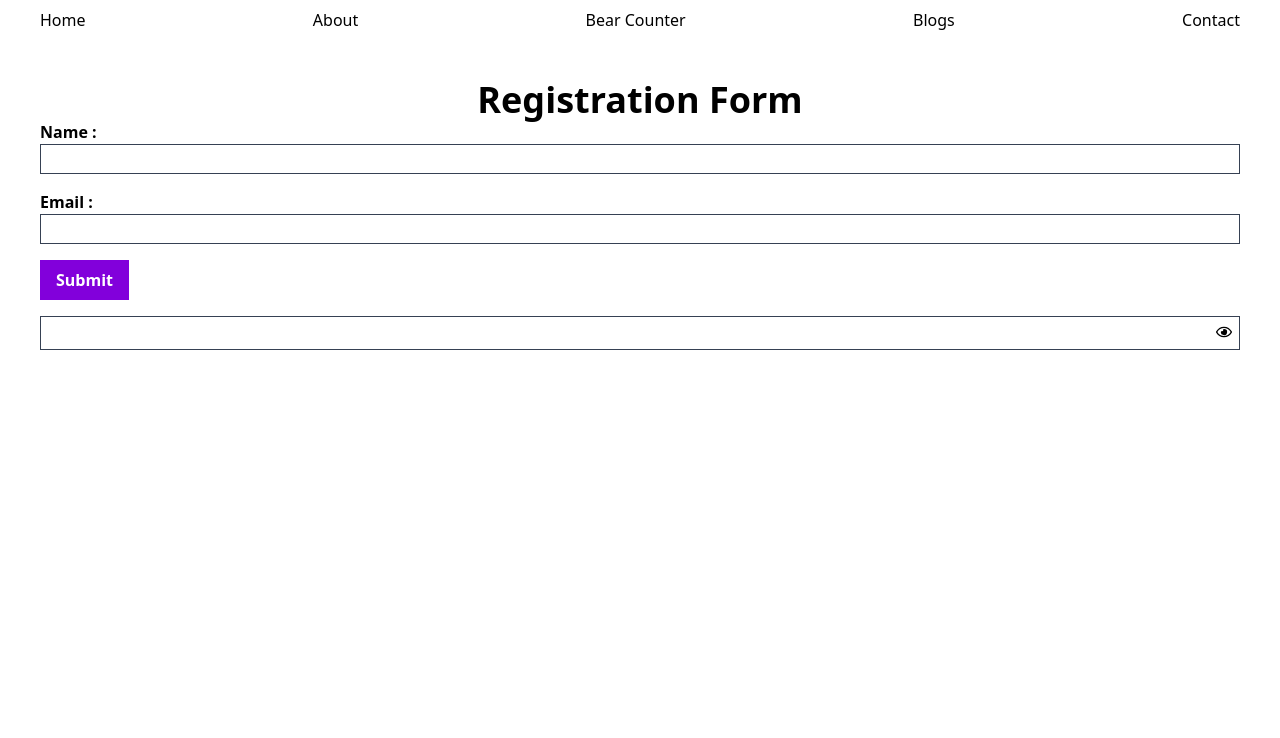
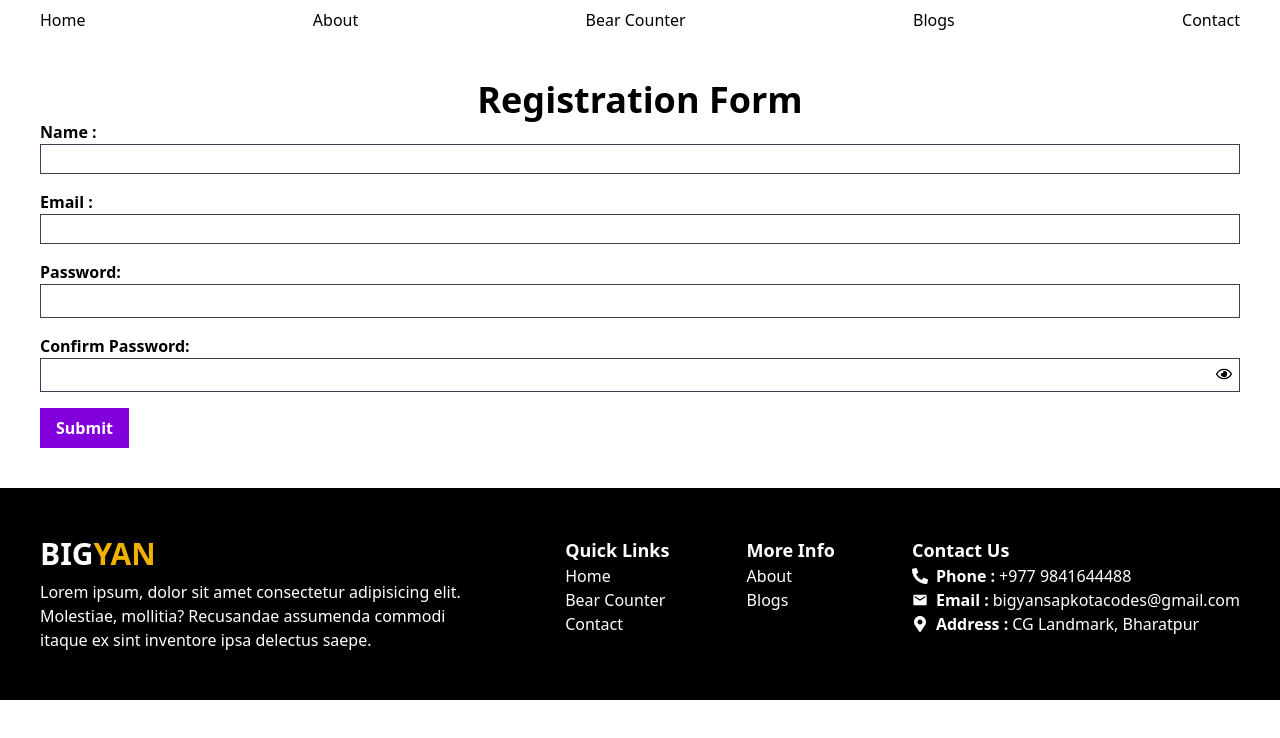
Before and after one commit to bigyan-sapkota/react-intermediate, a React (Vite) app: page /contact in a window 1280 px wide. Shown: the top 738 px of the page. Built offline with nearby package versions, Linux system fonts and the light colour scheme.

Commit message:
add footer, contact form with schema and react-hook-form registration

```diff
--- a/package.json
+++ b/package.json
@@ -13,9 +13,11 @@
     "@tailwindcss/vite": "^4.1.11",
     "react": "^19.1.1",
     "react-dom": "^19.1.1",
+    "react-hook-form": "^7.62.0",
     "react-icons": "^5.5.0",
     "react-router": "^7.8.0",
     "tailwindcss": "^4.1.11",
+    "zod": "^4.0.17",
     "zustand": "^5.0.7"
   },
   "devDependencies": {
--- a/src/app.jsx
+++ b/src/app.jsx
@@ -5,6 +5,7 @@ import AboutPage from "./pages/about-page";
 import BearCounterPage from "./pages/bear-counter-page";
 import BlogPage from "./pages/blogs-page";
 import ContactPage from "./pages/contact-page";
+import Footer from "./components/footer";
 
 export default function App() {
   return (
@@ -19,6 +20,7 @@ export default function App() {
         <Route path="/blogs" element={<BlogPage />} />
         <Route path="/contact" element={<ContactPage />} />
       </Routes>
+      <Footer />
     </BrowserRouter>
   );
 }
--- a/src/components/contact/contact-form.jsx
+++ b/src/components/contact/contact-form.jsx
@@ -1,40 +1,84 @@
 import { FaRegEye, FaRegEyeSlash } from "react-icons/fa";
 import React, { useState } from "react";
+import z from "zod";
+import { useForm } from "react-hook-form";
+
+// const registrationSchema = z.object({
+//   name: z.string().min(2, "Name must be 2 or more characters long"),
+//   email: z.email("The given email is invalid"),
+//   password: z.string().min(6, "Password should contain at least 6 characters"),
+// });
 
 export default function ContactForm() {
   const [isPasswordVisible, setIsPasswordVisible] = useState(false);
+  const { register, handleSubmit } = useForm();
 
   const togglePasswordVisibility = () => {
     setIsPasswordVisible(!isPasswordVisible);
   };
+
   return (
-    <div>
+    <section className="my-10">
       <h1 className="text-4xl font-bold text-center mt-10">
         Registration Form
       </h1>
 
-      <form className="px-10 space-y-4">
-        <Input labelName="name" inputType="text" />
-        <Input labelName="email" inputType="email" />
-        <button className="px-4 py-2 bg-purple-700 text-white font-semibold">
-          Submit
-        </button>
+      <form
+        className="px-10 space-y-4"
+        onSubmit={handleSubmit((data) => console.log(data))}
+      >
+        {/* name */}
+        <div className="flex flex-col">
+          <label className="font-semibold capitalize">Name : </label>
+          <input
+            type="text"
+            className="border border-gray-700 p-1 text-sm"
+            {...register("name")}
+          />
+        </div>
 
+        {/* email */}
+        <div className="flex flex-col">
+          <label className="font-semibold capitalize">Email : </label>
+          <input
+            type="email"
+            className="border border-gray-700 p-1 text-sm"
+            {...register("email")}
+          />
+        </div>
+
+        {/* password */}
         <div className="relative">
+          <label className="font-semibold capitalize">Password: </label>
           <input
             type={isPasswordVisible ? "text" : "password"}
-            className="border-gray-700 border w-full py-1"
+            className="border-gray-700 border w-full py-1 px-1"
+            {...register("password")}
           />
+        </div>
+
+        {/* confirm password */}
+        <div className="relative">
+          <label className="font-semibold capitalize">Confirm Password: </label>
+          <input
+            type={isPasswordVisible ? "text" : "password"}
+            className="border-gray-700 border w-full py-1 px-1"
+          />
+
+          {/* eye icon */}
           <button
             type="button"
-            className="absolute top-2 right-2 cursor-pointer"
+            className="absolute top-8 right-2 cursor-pointer"
             onClick={togglePasswordVisibility}
           >
             {isPasswordVisible ? <FaRegEyeSlash /> : <FaRegEye />}
           </button>
         </div>
+        <button className="px-4 py-2 bg-purple-700 text-white font-semibold">
+          Submit
+        </button>
       </form>
-    </div>
+    </section>
   );
 }
 
--- /dev/null
+++ b/src/components/footer.jsx
@@ -0,0 +1,95 @@
+import { FaMapMarkerAlt, FaPhoneAlt } from "react-icons/fa";
+import { MdEmail } from "react-icons/md";
+import { Link } from "react-router";
+
+export default function Footer() {
+  return (
+    <footer className="bg-black text-white ">
+      <div className="px-10 py-6 lg:py-12 flex flex-col lg:flex-row  gap-8 lg:justify-between max-w-[1350px] mx-auto">
+        {/* logo and description */}
+        <div>
+          <p className="text-3xl font-semibold">
+            BIG<span className="text-yellow-500">YAN</span>
+          </p>
+          <p className="mt-2 max-w-md">
+            Lorem ipsum, dolor sit amet consectetur adipisicing elit. Molestiae,
+            mollitia? Recusandae assumenda commodi itaque ex sint inventore ipsa
+            delectus saepe.
+          </p>
+        </div>
+
+        {/* quick links */}
+        <FooterColumn title="Quick Links" arr={quickLinks} />
+
+        {/* More info */}
+        <FooterColumn title="More Info" arr={moreInfo} />
+
+        {/* Contact Us */}
+        <FooterColumn title="Contact Us" arr={contactInfo} />
+      </div>
+    </footer>
+  );
+}
+
+const FooterColumn = ({ title, arr }) => {
+  return (
+    <div>
+      <h1 className="text-lg font-semibold">{title}</h1>
+      {arr.map((item) => {
+        return (
+          <div key={item.id} className="flex items-center">
+            {item.icon && <div className="mr-2">{item.icon}</div>}
+            {item.label && (
+              <p className="font-semibold mr-1">{item.label} : </p>
+            )}
+            {item.isExternalLink ? (
+              <a href={item.route} target="_blank">
+                {item.text}
+              </a>
+            ) : (
+              <Link className="block capitalize">{item.text}</Link>
+            )}
+          </div>
+        );
+      })}
+    </div>
+  );
+};
+
+const quickLinks = [
+  { id: 1, text: "home", route: "/" },
+  { id: 3, text: "bear counter", route: "/bear-counter" },
+  { id: 5, text: "contact", route: "/contact" },
+];
+
+const moreInfo = [
+  { id: 2, text: "about", route: "/about" },
+  { id: 4, text: "blogs", route: "/blogs" },
+];
+
+const contactInfo = [
+  {
+    id: 1,
+    icon: <FaPhoneAlt />,
+    label: "Phone",
+    text: "+977 9841644488",
+    route: "tel:9841644488",
+    isExternalLink: true,
+  },
+  {
+    id: 2,
+    icon: <MdEmail />,
+    label: "Email",
+    text: "bigyansapkotacodes@gmail.com",
+    route: "mailto:bigyansapkotacodes@gmail.com",
+    isExternalLink: true,
+  },
+  {
+    id: 3,
+    icon: <FaMapMarkerAlt />,
+    label: "Address",
+    text: "CG Landmark, Bharatpur",
+    route: "www.google.com",
+    isExternalLink: true,
+  },
+];
```
Also changed, not shown: 1 other file (tests, documents, lock files or other folders).
